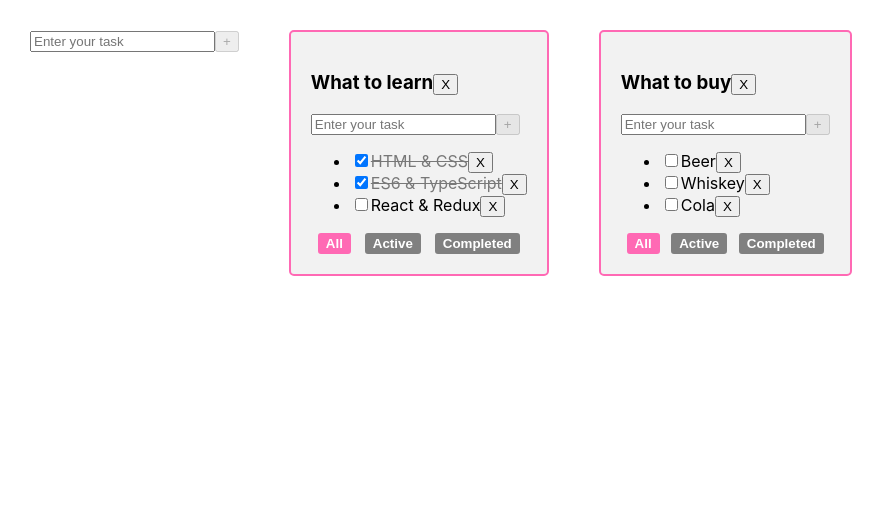
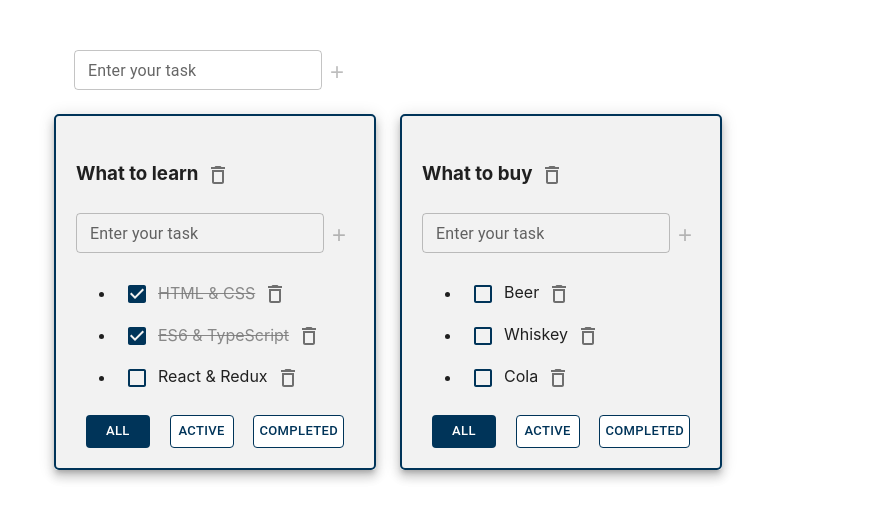
Before and after one commit to skiffter1337/TodoList, a React (Create React App) app: page / in a window 1280 px wide. Shown: the top 520 px of the page, without its empty margins (0-885 px from the left). Built offline with nearby package versions, Linux system fonts and the light colour scheme.

Commit message:
add Material UI components

```diff
--- a/src/App.css
+++ b/src/App.css
@@ -8,7 +8,7 @@
 }
 
 .todolist {
-  border: 2px solid hotpink;
+  border: 2px solid #003459;
   border-radius: 5px;
   padding: 20px;
   background-color: #f2f2f2;
@@ -24,29 +24,29 @@
   opacity: 0.5;
 }
 
-.active-filter {
-  background-color: hotpink;
-  font-weight: bold;
-  color: white;
-  border: 2px solid hotpink;
-  border-radius: 3px ;
-}
+/*.active-filter {*/
+/*  background-color: hotpink;*/
+/*  font-weight: bold;*/
+/*  color: white;*/
+/*  border: 2px solid hotpink;*/
+/*  border-radius: 3px ;*/
+/*}*/
 
-.filter-button {
-  background-color: gray;
-  font-weight: bold;
-  color: white;
-  border: 2px solid gray;
-  border-radius: 3px ;
-}
+/*.filter-button {*/
+/*  background-color: gray;*/
+/*  font-weight: bold;*/
+/*  color: white;*/
+/*  border: 2px solid gray;*/
+/*  border-radius: 3px ;*/
+/*}*/
 
 .filter-btn-container {
   display: flex;
   justify-content: space-around;
 }
 
-.input-error {
-  border: 2px solid hotpink;
-  border-radius: 2px;
-  outline: none;
-}
+/*.input-error {*/
+/*  border: 2px solid #003459;*/
+/*  border-radius: 2px;*/
+/*  outline: none;*/
+/*}*/
--- a/src/App.tsx
+++ b/src/App.tsx
@@ -3,6 +3,9 @@ import './App.css';
 import {TodoList, TaskType} from "./TodoList";
 import {v1} from "uuid";
 import {AddItemForm} from "./Components/AddItemForm/AddItemForm";
+import Container from '@mui/material/Container';
+import Grid from "@mui/material/Grid";
+import Paper from "@mui/material/Paper";
 
 type TodoListType = {
     id: string
@@ -79,7 +82,8 @@ const App = () => {
             if (tl.filter === "completed") {
                 filteredTasks = tasks[tl.id].filter(task => task.isDone)
             }
-            return (
+            return <Grid item>
+                <Paper elevation={7}>
                 <TodoList
                     key={tl.id}
                     todoListId={tl.id}
@@ -97,14 +101,21 @@ const App = () => {
 
 
                 />
-            )
+                </Paper>
+            </Grid>
         }
     )
 
     return (
         <div className="App">
+            <Container>
+                <Grid container style={{padding: "20px"}}>
             <AddItemForm callback={(newTitle) => addTodoList(newTitle)}/>
+                </Grid>
+                <Grid container spacing={3}>
             {mappedTodoLists}
+                </Grid>
+            </Container>
         </div>
     );
 }
--- a/src/Components/AddItemForm/AddItemForm.tsx
+++ b/src/Components/AddItemForm/AddItemForm.tsx
@@ -1,4 +1,6 @@
 import React, {ChangeEvent, KeyboardEvent, useState} from 'react';
+import TextField from "@mui/material/TextField";
+import IconButton from "@mui/material/IconButton";
 
 type PropsType = {
 
@@ -30,23 +32,27 @@ export const AddItemForm = (props: PropsType) => {
     const isTaskLengthTooLong: boolean = title.length > maxTaskLength
     const inputErrorClasses = error || isTaskLengthTooLong ? "input-error" : ""
     const inputButtonDisabling = title.trim().length === 0 || !title || isTaskLengthTooLong
-    const taskMaxLengthMessage = isTaskLengthTooLong && title.trim() && <div style={{color: "hotpink"}}>Task title is too long!</div>
-    const taskErrorMessage = error && <div style={{color: "hotpink"}}>Task is required</div>
+    const taskMaxLengthMessage = isTaskLengthTooLong && title.trim() && <div style={{color: "#003459"}}>Title length is too long!</div>
+    const taskErrorMessage = error && <div style={{color: "#003459"}}>Title is required</div>
 
     return (
         <div>
-            <input
-                placeholder={"Enter your task"}
+            <TextField
                 value={title}
                 onChange={changeLocalTitle}
                 onKeyDown={onKeyDownTask}
                 className={inputErrorClasses}
+                id="standard-basic"
+                size="small"
+                label="Enter your task"
             />
-            <button
+            <IconButton
                 disabled={inputButtonDisabling}
-                onClick={addItem}>
+                onClick={addItem}
+
+            >
                 +
-            </button>
+            </IconButton>
             {taskMaxLengthMessage}
             {taskErrorMessage}
         </div>
--- a/src/TasksList.tsx
+++ b/src/TasksList.tsx
@@ -1,6 +1,9 @@
 import React, {ChangeEvent} from 'react';
 import {TaskType} from "./TodoList";
 import {EditableSpan} from "./Components/EditableSpan/EditableSpan";
+import IconButton from "@mui/material/IconButton";
+import {DeleteOutlined} from "@material-ui/icons/";
+import Checkbox from "@mui/material/Checkbox";
 
 type TasksListPropsType = {
     tasks: TaskType[]
@@ -22,12 +25,16 @@ const TasksList = (props: TasksListPropsType) => {
             }
             return (
                 <li key={task.id}>
-                    <input onChange={onChangeCheckboxHandler} type="checkbox" checked={task.isDone}/>
+                    <Checkbox
+                        style={{color: "#003459"}}
+                        onChange={onChangeCheckboxHandler}
+                        checked={task.isDone}
+                    />
                     <EditableSpan
                         isDone={task.isDone}
                         oldTitle={task.title}
                         callback={(newTitle) => updateTaskTitleHandler(newTitle)}/>
-                    <button onClick={removeTaskHandler}>X</button>
+                    <IconButton onClick={removeTaskHandler}>{<DeleteOutlined/>}</IconButton>
                 </li>
             )
         })
--- a/src/TodoList.tsx
+++ b/src/TodoList.tsx
@@ -3,6 +3,9 @@ import TasksList from "./TasksList";
 import {FilteredType} from "./App";
 import {AddItemForm} from "./Components/AddItemForm/AddItemForm";
 import {EditableSpan} from "./Components/EditableSpan/EditableSpan";
+import Button from "@mui/material/Button";
+import {DeleteOutlined} from "@material-ui/icons/";
+import IconButton from "@mui/material/IconButton";
 
 type TodoListPropsType = {
     todoListId: string
@@ -13,12 +16,12 @@ type TodoListPropsType = {
     removeTasks: (tasksId: string, todoListId: string) => void
     addNewTask: (title: string, todoListId: string) => void
     changeTaskStatus: (taskId: string, newIsDone: boolean, todoListId: string) => void
-    updateTaskTitle: (todoListId: string, taskID: string, newTitle: string)=>void
+    updateTaskTitle: (todoListId: string, taskID: string, newTitle: string) => void
 
-    changeFilter: (filter: FilteredType, todoListId: string)=>void
-    removeTodoList: (todoListId: string)=>void
-    addTodoList: (newTitle: string, todoListId: string)=>void
-    updateTodoListTitle: (todoListId: string, newTitle: string)=>void
+    changeFilter: (filter: FilteredType, todoListId: string) => void
+    removeTodoList: (todoListId: string) => void
+    addTodoList: (newTitle: string, todoListId: string) => void
+    updateTodoListTitle: (todoListId: string, newTitle: string) => void
 
 }
 export type TaskType = {
@@ -31,12 +34,13 @@ export type TaskType = {
 export const TodoList = (props: TodoListPropsType) => {
 
 
+    const activeFilterButtonsStyles = {backgroundColor: "#003459", color: "white"}
+    const unActiveFilterButtonsStyles = {backgroundColor: "white", color: "#003459", border: "1px solid #003459"}
+    const allButtonClasses = props.filter === "all" ? activeFilterButtonsStyles : unActiveFilterButtonsStyles
+    const activeButtonClasses = props.filter === "active" ? activeFilterButtonsStyles : unActiveFilterButtonsStyles
+    const completedButtonClasses = props.filter === "completed" ? activeFilterButtonsStyles : unActiveFilterButtonsStyles
 
-    const allButtonClasses = props.filter === "all" ? "active-filter" : "filter-button"
-    const activeButtonClasses = props.filter === "active" ? "active-filter" : "filter-button"
-    const completedButtonClasses = props.filter === "completed" ? "active-filter" : "filter-button"
-
-    const filterHandlerCreator = (filter: FilteredType) => ()=> props.changeFilter(filter, props.todoListId)
+    const filterHandlerCreator = (filter: FilteredType) => () => props.changeFilter(filter, props.todoListId)
     const addTaskHandler = (todoListId: string, newTitle: string) => props.addNewTask(todoListId, newTitle)
     const removeTodoListHandler = () => props.removeTodoList(props.todoListId)
     const updateTodoListTitleHandler = (todoListId: string, newTitle: string) => props.updateTodoListTitle(todoListId, newTitle)
@@ -45,8 +49,9 @@ export const TodoList = (props: TodoListPropsType) => {
     return (
         <div className={"todolist"}>
             <h3>
-                <EditableSpan callback={(newTitle) => updateTodoListTitleHandler(props.todoListId, newTitle)} oldTitle={props.todoListTitle}/>
-                <button onClick={removeTodoListHandler}>X</button>
+                <EditableSpan callback={(newTitle) => updateTodoListTitleHandler(props.todoListId, newTitle)}
+                              oldTitle={props.todoListTitle}/>
+                <IconButton onClick={removeTodoListHandler}>{<DeleteOutlined/>}</IconButton>
             </h3>
             <AddItemForm callback={(newTitle) => addTaskHandler(props.todoListId, newTitle)}/>
             <TasksList
@@ -57,15 +62,15 @@ export const TodoList = (props: TodoListPropsType) => {
                 updateTaskTitle={props.updateTaskTitle}
             />
             <div className="filter-btn-container">
-                <button className={allButtonClasses}
+                <Button size="small" color="secondary" style={allButtonClasses}
                         onClick={filterHandlerCreator("all")}>All
-                </button>
-                <button className={activeButtonClasses}
+                </Button>
+                <Button size="small" color="secondary" style={activeButtonClasses}
                         onClick={filterHandlerCreator("active")}>Active
-                </button>
-                <button className={completedButtonClasses}
+                </Button>
+                <Button size="small" color="secondary" style={completedButtonClasses}
                         onClick={filterHandlerCreator("completed")}>Completed
-                </button>
+                </Button>
             </div>
         </div>
     );
```
Also changed, not shown: package.json (+7 -2 lines), 1 other file (tests, documents, lock files or other folders).
